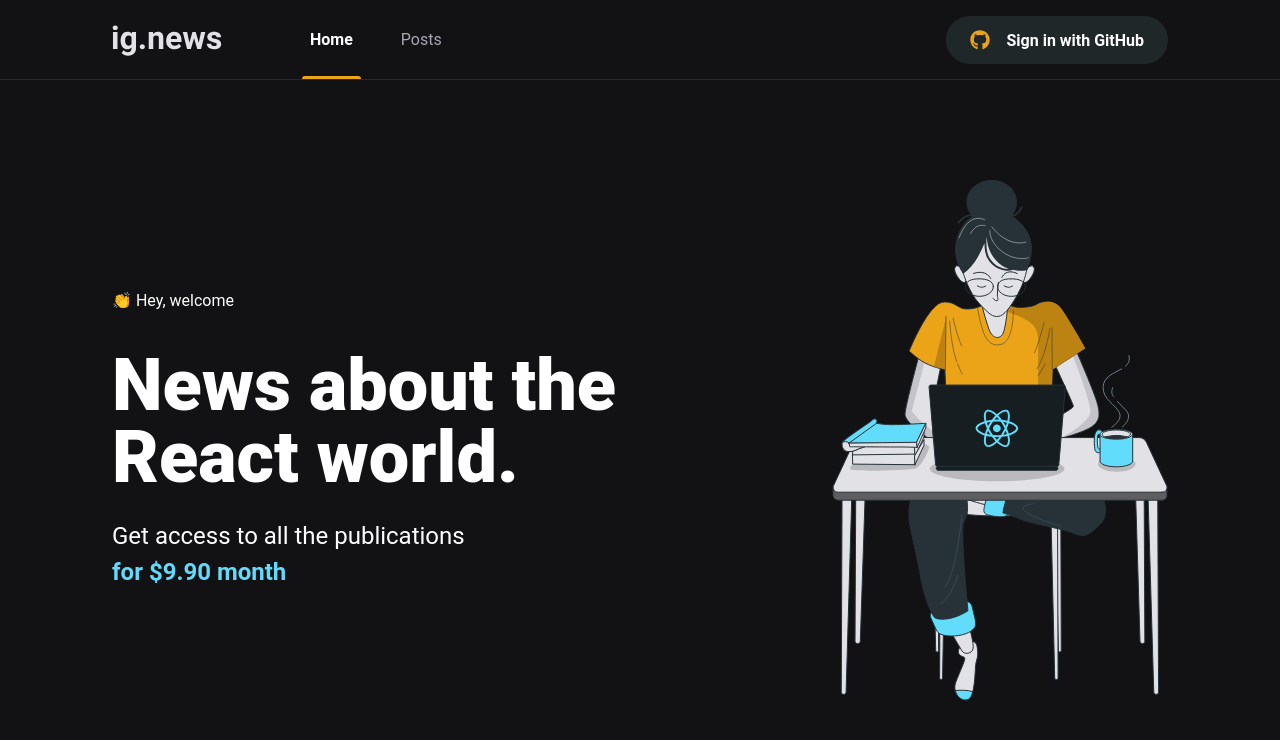
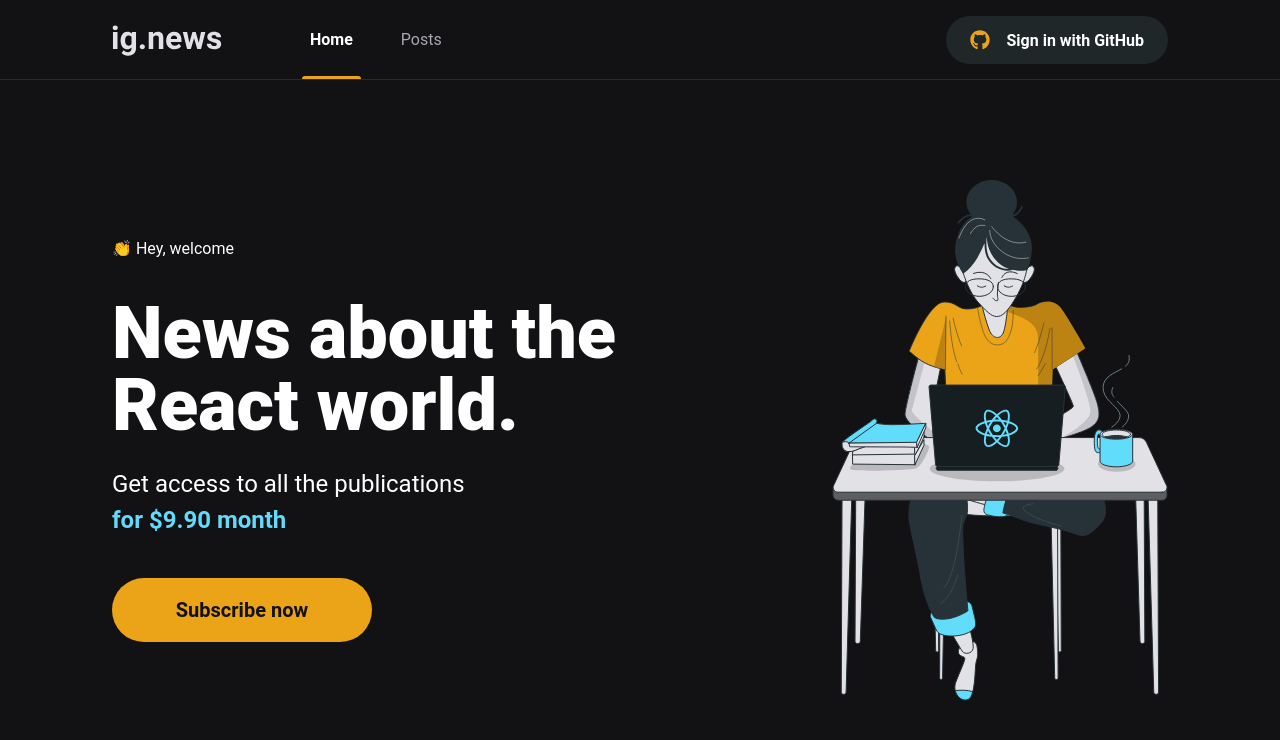
Before and after one commit to adrianhideki/ig-news, a Next.js app: page / in a window 1280 px wide. Shown: the top 740 px of the page. Built offline with nearby package versions, Linux system fonts and the light colour scheme.

Commit message:
Adicionando componente Subscribe Button

```diff
--- /dev/null
+++ b/src/components/SubscribeButton/index.tsx
@@ -0,0 +1,9 @@
+import styles from './styles.module.scss';
+
+export function SubscribeButton () {
+  return  (
+    <button type="button" className={styles.subscribeButton}>
+      Subscribe now
+    </button>
+  )
+}
--- /dev/null
+++ b/src/components/SubscribeButton/styles.module.scss
@@ -0,0 +1,20 @@
+.subscribeButton {
+  width: 260px;
+  height: 4rem;
+  border: 0;
+  border-radius: 2rem;
+  background: var(--yellow-500);
+  color: var(--gray-900);
+  font-size: 1.25rem;
+  font-weight: bold;
+
+  display: flex;
+  align-items: center;
+  justify-content: center;
+
+  transition: filter 2s;
+
+  &:hover {
+    filter: brightness(0.8);
+  }
+}
--- a/src/pages/home.module.scss
+++ b/src/pages/home.module.scss
@@ -38,7 +38,10 @@
       color: var(--cyan-500);
       font-weight: bold;
     }
+  }
 
+  button {
+    margin-top: 2.5rem;
   }
 
 }
--- a/src/pages/index.tsx
+++ b/src/pages/index.tsx
@@ -1,5 +1,6 @@
 import Head from "next/head";
 import styles from "./home.module.scss";
+import { SubscribeButton } from '../components/SubscribeButton'
 
 export default function Home() {
   return (
@@ -18,6 +19,7 @@
             Get access to all the publications <br />
             <span>for $9.90 month</span>
           </p>
+          <SubscribeButton />
         </section>
         <img src="/images/avatar.svg" alt="Girl coding" />
       </main>
```
